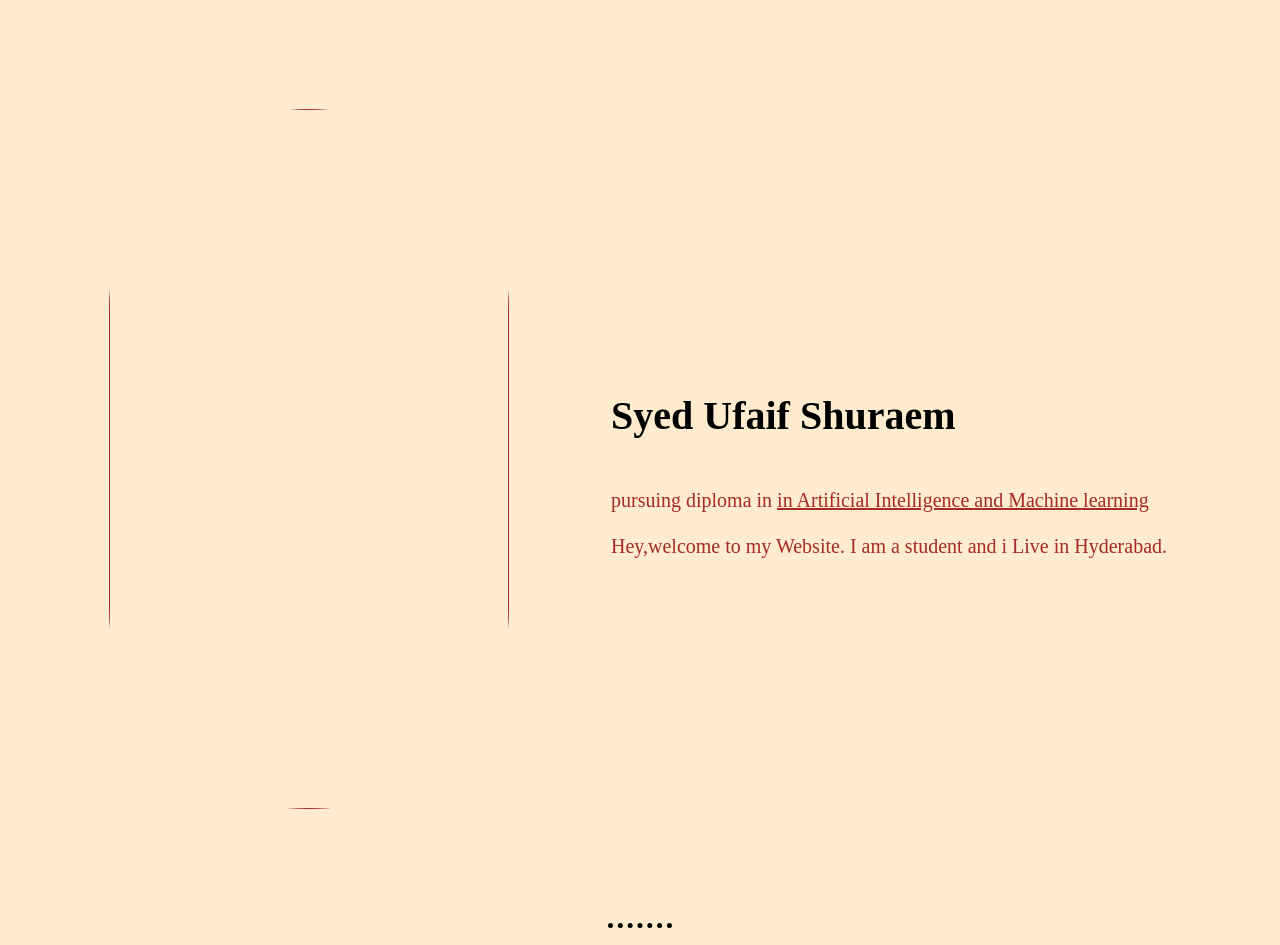
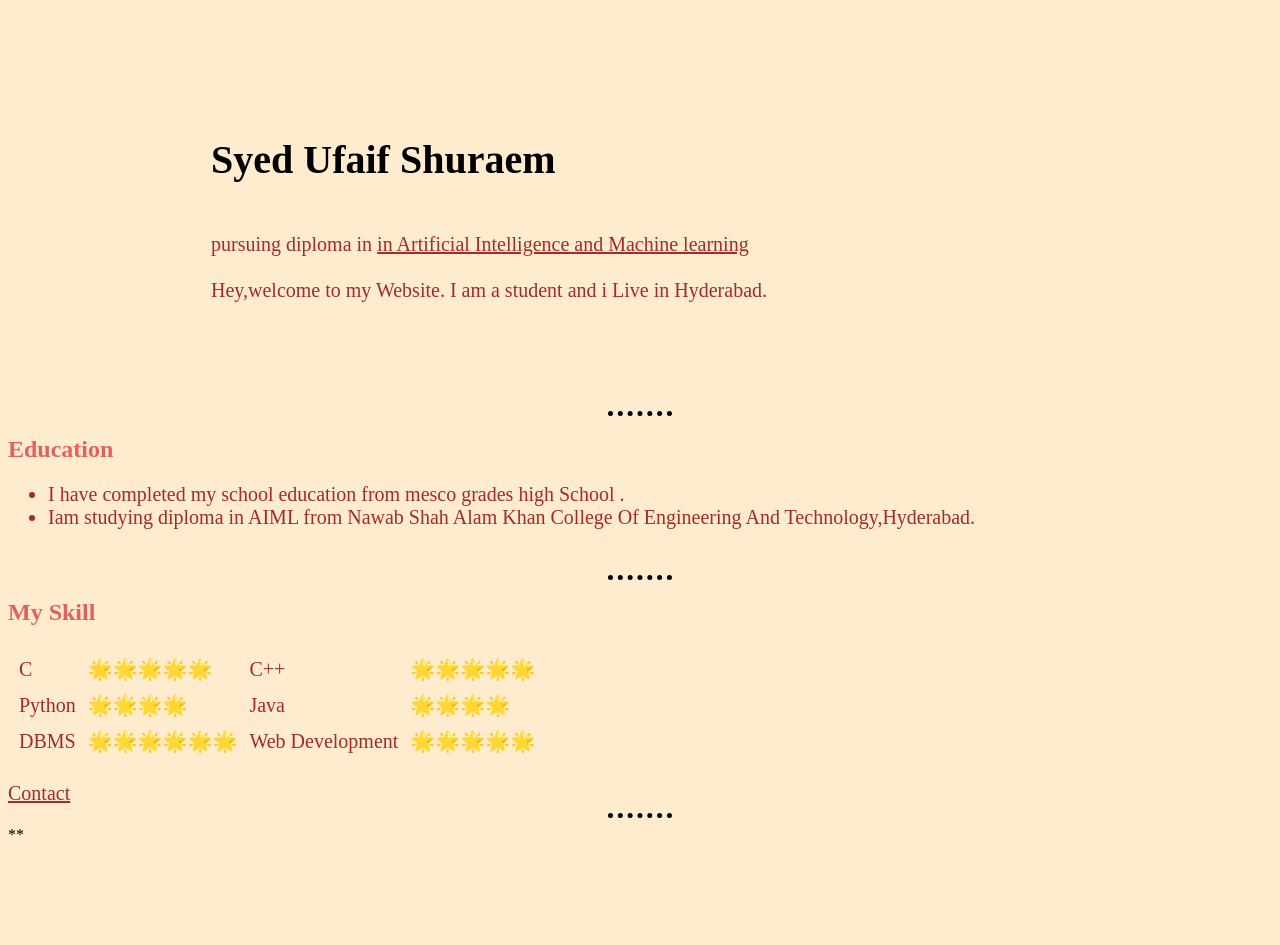
Before and after one commit to Ufaif-786/MYCV, a plain HTML site: page index.html in a window 1280 px wide. Shown: the top 945 px of the page. After the commit the page ends 852 px from the top, so only its background shows below. Drawn offline with Linux system fonts and the light colour scheme.

Commit message:
Update index.html

```diff
--- a/index.html
+++ b/index.html
@@ -10,7 +10,7 @@
     <table cellspacing="100px">
 
 <tr>
-    <td> <a href=""> <img src="WhatsApp Image 2025-05-28 at 15.44.53_821c83ce.jpg" alt="" height="500px" width="1000px"></td>
+    <td> <a href=""> <my image.jpeg" alt="" height="500px" width="1000px"></td>
     <td> <h1>Syed Ufaif Shuraem</h1> <br> pursuing diploma in <a href="https://www.engati.com/glossary/artificial-intelligence-markup-language">in Artificial Intelligence and Machine learning</a>
     <br> <br> Hey,welcome to my Website. I am a student and i Live in Hyderabad.</td>
 </tr>
```
